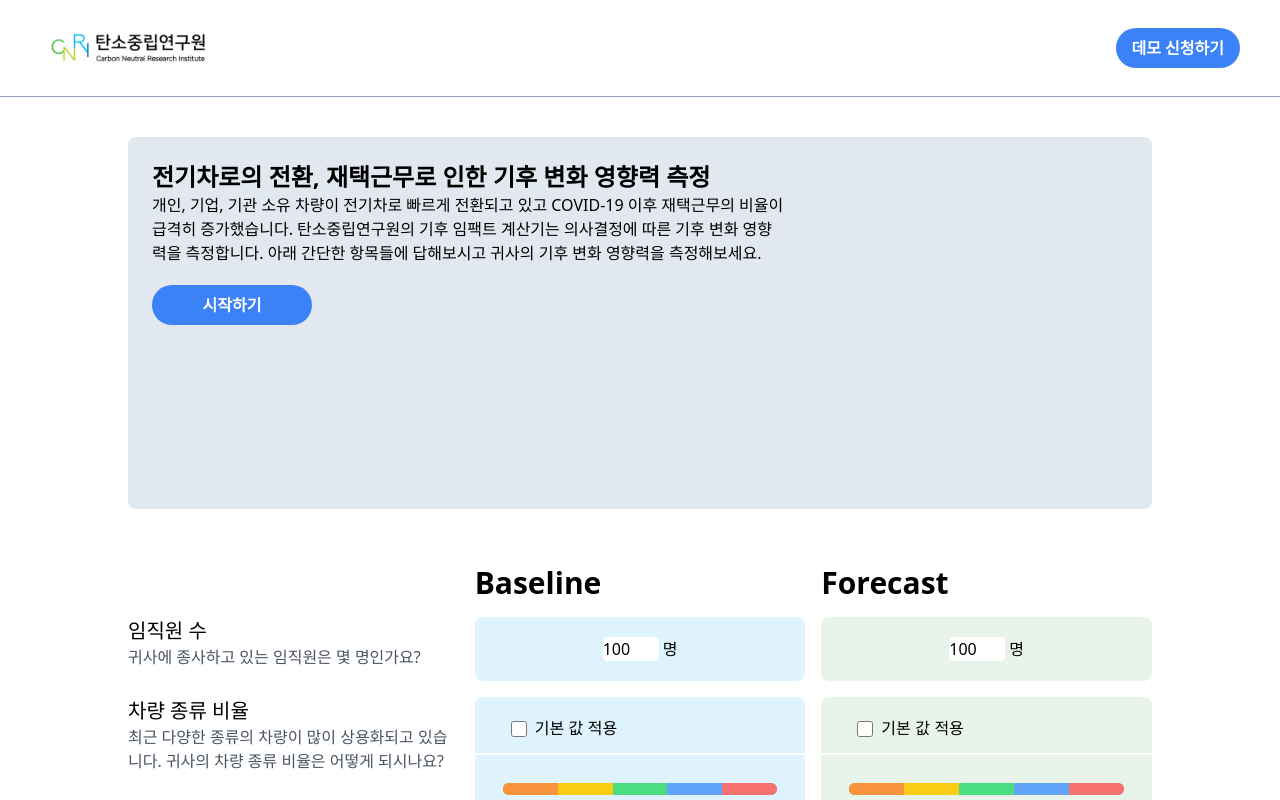
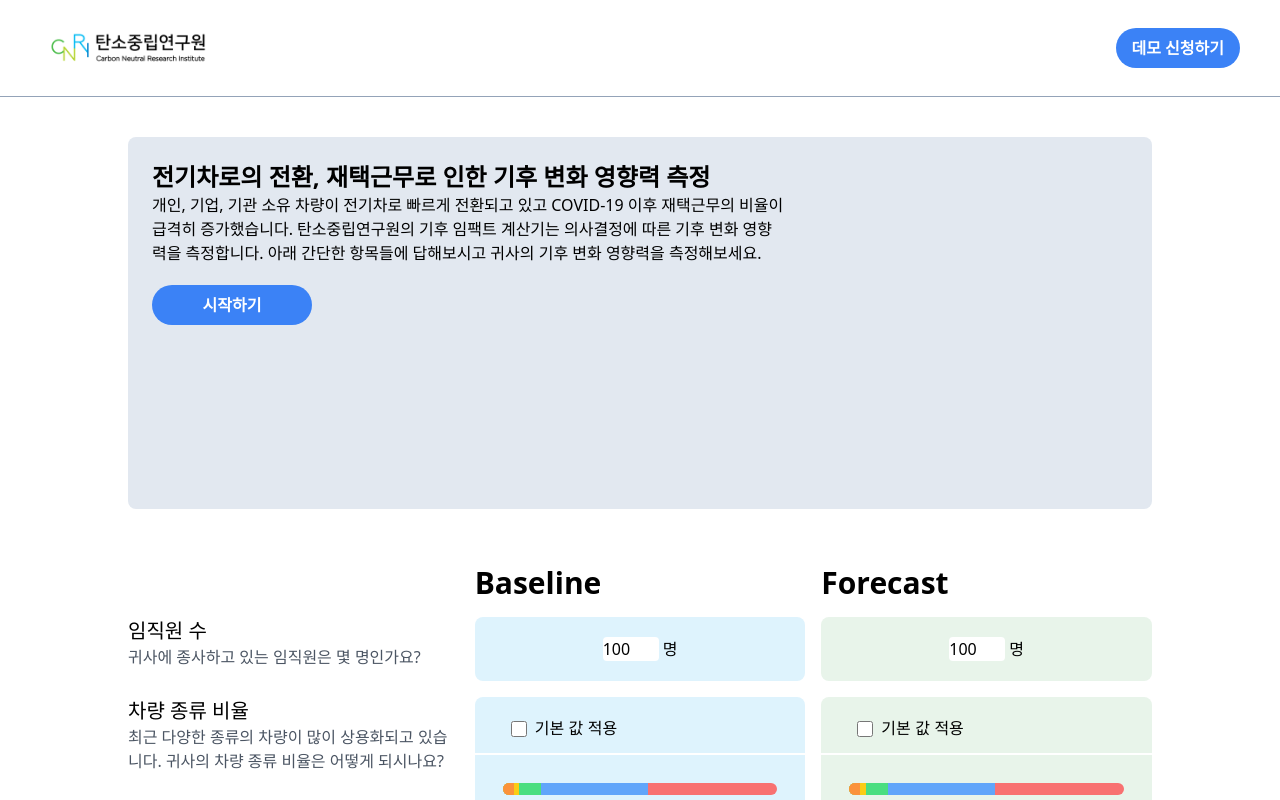
Before and after one commit to HLCA-CNRI/lightcalculator_next, a Next.js app: page / in a window 1280 px wide. Shown: the top 800 px of the page. Built offline with nearby package versions, Linux system fonts and the light colour scheme.

Commit message:
fixed bug for percent input and modified style for hr tags

```diff
--- a/components/LCcomponents/GasInput.tsx
+++ b/components/LCcomponents/GasInput.tsx
@@ -16,6 +16,14 @@ const GasInput = ({type}:GasInputType) => {
 
 
 
+  // const percentValues = {
+  //   fuelType : type == "baseline" ? bFuelType:fFuelType,
+  //   gasolinePValue : function(){return this.fuelType.gasoline},
+  //   dieselPValue : function(){return this.gasolinePValue() + this.fuelType.diesel },
+  //   lpgPValue: function(){return this.dieselPValue() + this.fuelType.lpg},
+  //   hydrogenPValue: function(){return this.lpgPValue()+ this.fuelType.hydrogen},
+  //   electricPValue: function(){return this.hydrogenPValue() + this.fuelType.electric}
+  // }
 
   const dispatch = useDispatch()
 
@@ -36,20 +44,14 @@ const GasInput = ({type}:GasInputType) => {
       <hr className="border-none h-[2px] bg-white"></hr>
 
       <div className="rounded-lg p-2  m-5">
-        {/* <div className="w-[type==baseline ? bFuelType.gasoline/100  fFuelType.gasoline/100 %] bg-slate-400 h-3 rounded-lg">
-          <div className="rounded-l-lg w-[85%] bg-red-400 h-3">
-            <div className="rounded-l-lg w-[70%] bg-orange-400 h-3">
-              <div className="rounded-l-lg w-[40%] bg-emerald-400 h-3"></div>
-            </div>
-          </div>
-        </div> */}
 
-        <div className = "relative bg-slate-400 h-3 rounded-lg">
-           <div className = "absolute bg-red-400 h-3 rounded-lg w-[100%]"></div>
-           <div className = "absolute bg-blue-400 h-3 rounded-l-lg w-[80%]"></div>
-           <div className = "absolute bg-green-400 h-3 rounded-l-lg w-[60%]"></div>
-           <div className = "absolute bg-yellow-400 h-3 rounded-l-lg w-[40%]"></div>
-           <div className = "absolute bg-orange-400 h-3 rounded-l-lg w-[20%]"></div>
+
+        <div className = "relative h-3 rounded-lg">
+           <div id = "gas_input_red" className = "absolute bg-red-400 h-3 rounded-lg w-[100%]"></div>
+           <div className = "absolute bg-blue-400 h-3 rounded-l-lg w-[53%]"></div>
+           <div className = "absolute bg-green-400 h-3 rounded-l-lg w-[14%]"></div>
+           <div className = "absolute bg-yellow-400 h-3 rounded-l-lg w-[6%]"></div>
+           <div className = "absolute bg-orange-400 h-3 rounded-l-lg w-[4%]"></div>
         </div>
 
 
--- a/components/LCcomponents/PercentInput.tsx
+++ b/components/LCcomponents/PercentInput.tsx
@@ -29,35 +29,25 @@ const PercentInput = ({ Objectkey, value, isBaseline,title }: percentInputType)
   const { fFuelType, fCommuting } = useSelector(getForecastState);
   const dispatch = useDispatch();
 
-  let initialFuelObject = bFuelType
-  let initialCommutingObject = bCommuting
+  let initialFuelObject = isBaseline ? bFuelType : fFuelType
+  let initialCommutingObject = isBaseline ? bCommuting:fCommuting
   //TODO: Not good implementation
   const handleDefaultChange = (event: React.ChangeEvent<HTMLInputElement>) => {
     const currentVal = event.currentTarget.value;
     if (!isNaN(parseInt(currentVal, 10))) {
       if (Objectkey == "commuting" && isBaseline) {
-        initialCommutingObject = bCommuting
         dispatch(bSetCommuting({ ...bCommuting, [value]: event.target.value }));
       } else if (Objectkey == "fuel" && isBaseline) {
-        initialFuelObject = bFuelType
         dispatch(bSetFuelType({ ...bFuelType, [value]: event.target.value }));
       } else if (Objectkey == "commuting" && !isBaseline) {
-        initialCommutingObject = fCommuting
         dispatch(fSetCommuting({ ...fCommuting, [value]: event.target.value }));
       } else if (Objectkey == "fuel" && !isBaseline) {
-        initialFuelObject = fFuelType
         dispatch(fSetFuelType({ ...fFuelType, [value]: event.target.value }));
       }
     }
   };
   //TODO: Not good implementation
-  let defaultValue = "0"
-  if(Objectkey == "commuting"){
-    defaultValue = initialCommutingObject[value as keyof typeof bCommuting].toString()
-  }else{
-    defaultValue = initialFuelObject[value as keyof typeof bFuelType].toString()
-  }
-
+  let defaultValue = Objectkey == "commuting" ? initialCommutingObject[value as keyof typeof bCommuting].toString() : initialFuelObject[value as keyof typeof bFuelType].toString()
 
 
   return (
--- a/components/LCcomponents/TransportationInput.tsx
+++ b/components/LCcomponents/TransportationInput.tsx
@@ -62,7 +62,7 @@ const TransportationInput = ({ type }: TransportationInputType) => {
         <span className="ml-2">기본 값 적용</span>
       </label>
 
-      <hr className="border-none h-1 bg-white"></hr>
+      <hr className="border-none h-[2px] bg-white"></hr>
 
 
       <div className = "flex justify-center m-2">
@@ -71,7 +71,7 @@ const TransportationInput = ({ type }: TransportationInputType) => {
         <div>km</div>
       </div>
 
-      <hr className="border-none h-1 bg-white"></hr>
+      <hr className="border-none  h-[2px] bg-white"></hr>
 
       <div className="rounded-lg p-2  m-5">
         <div className="w-[100%] bg-slate-400 h-3 rounded-lg">
```
